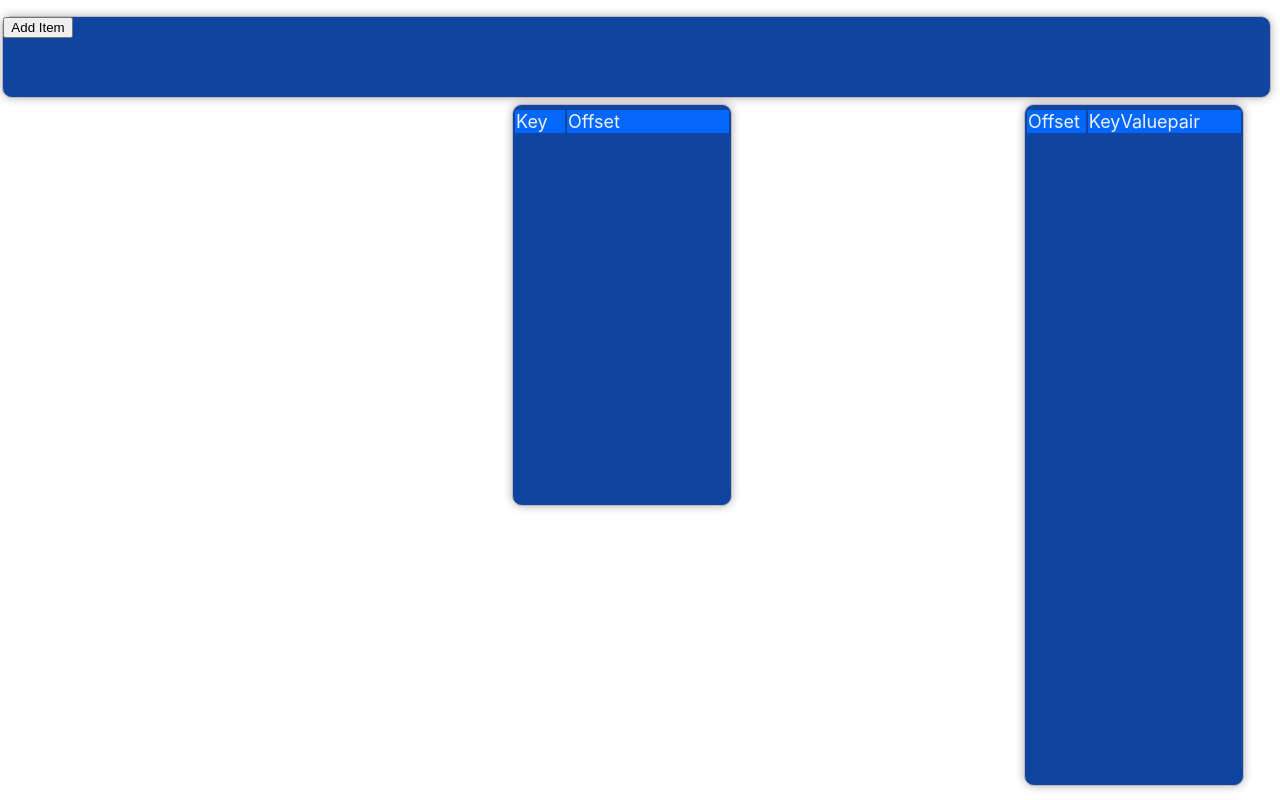
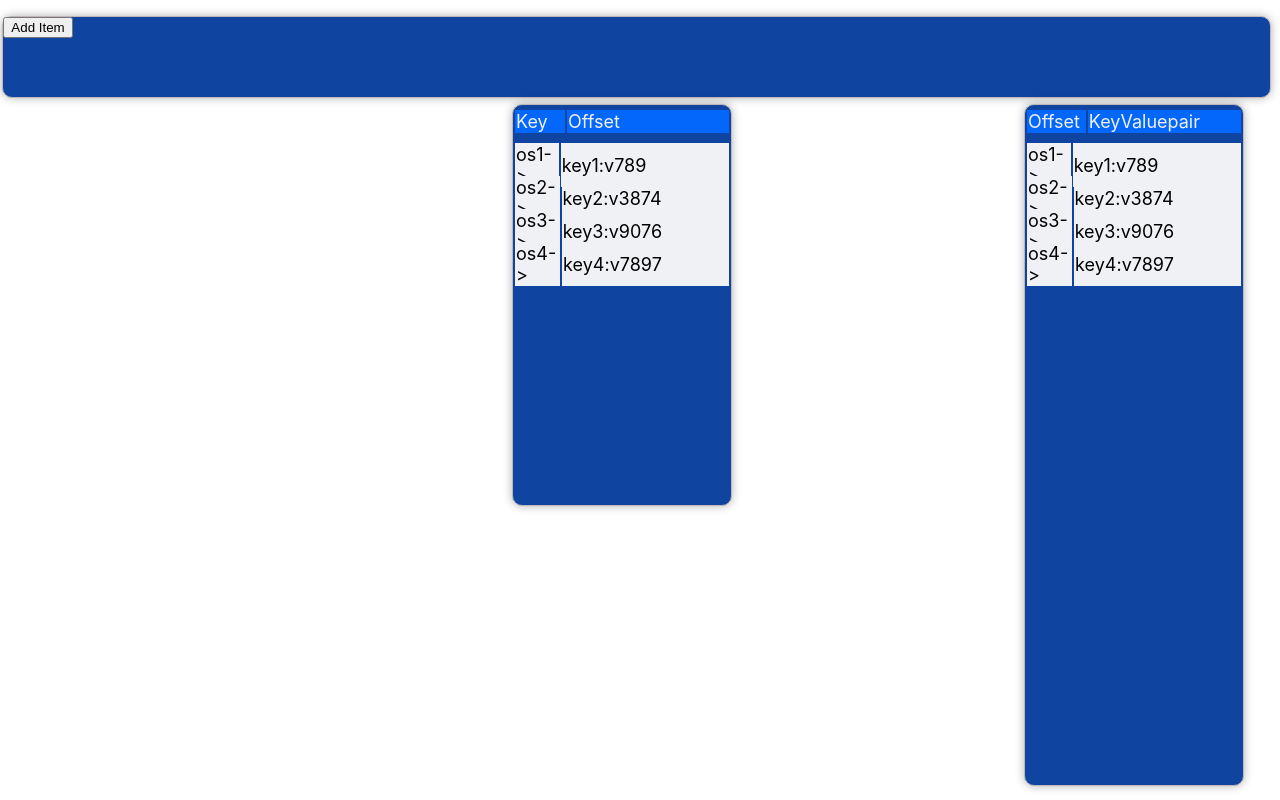
Before and after one commit to lakshmikanthshetty/hashmapdemo, a React (Create React App) app: page / in a window 1280 px wide. Built offline with nearby package versions, Linux system fonts and the light colour scheme.

Commit message:
changes
push

```diff
--- a/src/Data/KeyValuePair.json
+++ b/src/Data/KeyValuePair.json
@@ -1,6 +1,22 @@
-{
-    "os1->":"key1:v789",
-    "os2->":"key2:v3874",
-    "os3->":"key3:v9076",
-    "os4->":"key4:v7897"
-}
+[
+    {
+        "offset": "os1->",
+        "keydata":"key1",
+        "value":"v789"
+    },
+    {
+        "offset": "os2->",
+        "keydata":"key2",
+        "value":"v3874"
+    },
+    {
+        "offset": "os3->",
+        "keydata":"key3",
+        "value":"v9076"
+    },
+    {
+        "offset": "os4->",
+        "keydata":"key4",
+        "value":"v7897"
+    }
+]
--- a/src/Hashmap.js
+++ b/src/Hashmap.js
@@ -5,19 +5,23 @@ import KeyValue from './KeyValue.js'
 import './nesteddiv/nesteddiv.css'
 import Header from './reactUIV1/Header';
 import HashMapHeader from './HashMapHeader/HashMapHeader.js';
-import { useState } from 'react';
+import { useEffect, useState } from 'react';
 import './KeyValue.css'
+import keyvaluedata from './Data/KeyValuePair.json'
 
 function Hashmap() {
+
+  const [KeyValuesState, setKeyValues] = useState([])
 
   const [Items, setItems] = useState([]);
 
   const AddKeyValuePair = () => {
     console.log(Items);
+    console.log(KeyValuesState);
     setItems(prevItems => [...prevItems, prevItems.length + 1]);
   };
 
-  const keyvaluepair = <KeyValue />;
+  useEffect(() => { setKeyValues(keyvaluedata) }, []);
 
   return (
     <div>
@@ -32,8 +36,8 @@ function Hashmap() {
         KeyValuepair
             </td></tr>
 </table>
-        {Items.map((Item, Index) => (
-          <KeyValue/>
+{KeyValuesState.map((Item, Index) => (
+          <KeyValue offset={Item.offset} keydata={Item.keydata} value={Item.value}/>
         ))}
 
 
@@ -49,8 +53,8 @@ function Hashmap() {
         Offset
             </td></tr>
 </table>
-        {Items.map((Item, Index) => (
-          <KeyValue/>
+    {KeyValuesState.map((Item) => (
+          <KeyValue offset={Item.offset} keydata={Item.keydata} value={Item.value}/>
         ))}
 
 
--- /dev/null
+++ b/src/JSONComponentRender/ItemComponent.js
@@ -0,0 +1,16 @@
+import React from "react";
+
+const ItemComponent = ({ name, description}) => {
+    return (
+        <div className="item">
+            <h2>
+                {name}
+            </h2>
+            <p>
+                {description}
+            </p>
+        </div>
+    );
+};
+
+export default ItemComponent;
--- /dev/null
+++ b/src/JSONComponentRender/JsonRenderComp.js
@@ -0,0 +1,19 @@
+import React, {useState, useEffect} from "react";
+import ItemComponent from './ItemComponent';
+import data from './data.json'
+
+const JsonRenderComp = () => {
+    const [Items, setItems] = useState([]);
+
+    useEffect(() => { setItems(data) }, []);
+
+    return(
+        <div className="app">
+            {Items.map((item) => (
+                <ItemComponent name={item.id} description={item.description}></ItemComponent>
+            ))}
+        </div>
+    );
+};
+
+export default JsonRenderComp;
--- /dev/null
+++ b/src/JSONComponentRender/data.json
@@ -0,0 +1,22 @@
+[
+    {
+        "id": 1,
+        "name": "Items 1",
+        "description": "Description for items 1"
+    },
+    {
+        "id": 2,
+        "name": "Items 2",
+        "description": "Description for items 2"
+    },
+    {
+        "id": 3,
+        "name": "Items 3",
+        "description": "Description for items 3"
+    },
+    {
+        "id": 4,
+        "name": "Items 4",
+        "description": "Description for items 4"
+    }
+]
--- a/src/KeyValue.js
+++ b/src/KeyValue.js
@@ -2,7 +2,7 @@ import React, { useState} from "react";
 import './App.css'
 import './KeyValue.css'
 
-function KeyValue() {
+function KeyValue({offset, keydata, value}) {
     const [score, setScore] = useState(0);
     const [hover, setHover] = useState(false);
 
@@ -15,10 +15,10 @@ function KeyValue() {
         <table className="keyvaluediv">
           <tr className="keyvaluetr">
           <td className="keyvaluetdoffeset">
-        offset
+        {offset}
             </td>
           <td className="keyvaluetdkvp">
-        kvp
+        {keydata}:{value}
             </td></tr></table>
     );
   }
--- a/src/index.js
+++ b/src/index.js
@@ -9,6 +9,7 @@ import NestedDiv from './nesteddiv/nesteddiv';
 //import ParentComponent from './LiftingStateUp/ParentComponent'
 import DynaumicComponentContainer from './DynamicComponent/DynamicComponent';
 import ParentComponent from './ParentComponent/ParentComponent';
+import JsonRenderComp from './JSONComponentRender/JsonRenderComp';
 
 const root = ReactDOM.createRoot(document.getElementById('root'));
 root.render(
```
